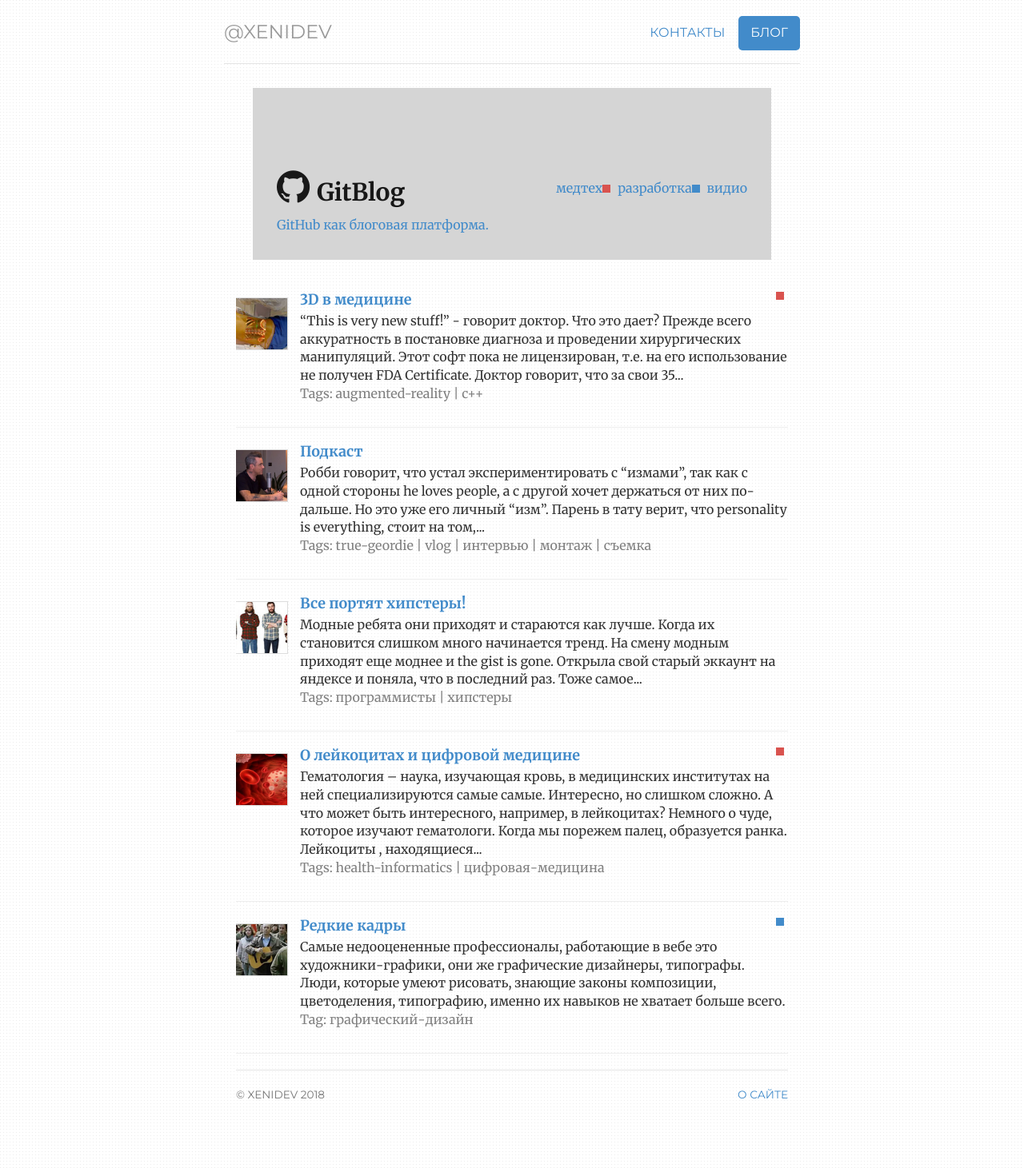
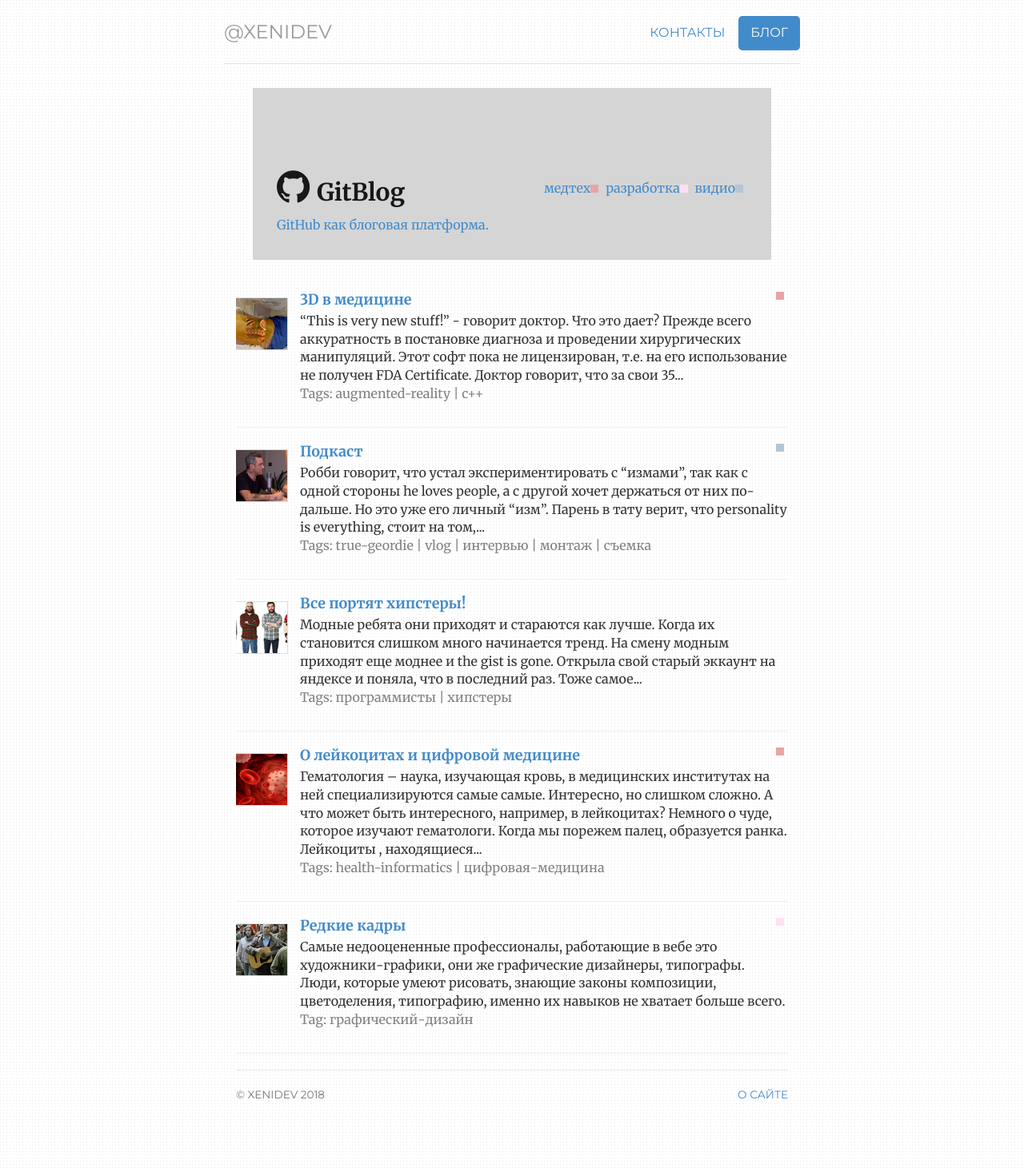
Before and after one commit to ValeraS/xenidev.github.io, a Jekyll site: the page built from notes/index.html, in a window 1280 px wide. Shown: the whole page at 80% size. Built offline with Jekyll 4.4.1, drawn with Linux system fonts in a browser that asks for light colours; before the commit the page ends 1421 px from its top, so only the background shows below that.

Commit message:
Update style.css

```diff
--- a/css/style.css
+++ b/css/style.css
@@ -559,16 +559,7 @@
   box-shadow: 0 0 0 1px #ddd;
 }
 
-/* I am trying to fix height problem */
 
-html, body {
-  min-width: 100%;
-  width: 100%;
-  max-width: 100%;
-  min-height: 100%;
-  height: 100%;
-  max-height: 100%;
-}
 
 /* Badge-category */
 
@@ -578,16 +569,16 @@
   margin-right: 5px;
   display: inline-block;
   color: transparent;
-  background-color: #d9534f;
+  background-color: #e9a4a4;
 }
 
-.badge-category-vidio {
+.badge-category-video {
   width: 10px;
   height: 10px;
   margin-right: 5px;
   display: inline-block;
   color: transparent;
-  background-color: #f0ad4e;
+  background-color: #b5c5d6;
 }
 
 .badge-category-razrabotka {
@@ -596,7 +587,7 @@
   margin-right: 5px;
   display: inline-block;
   color: transparent;
-  background-color: #428bca;
+  background-color: #ffe0f2;
 }
 
 .square-categories {
```
